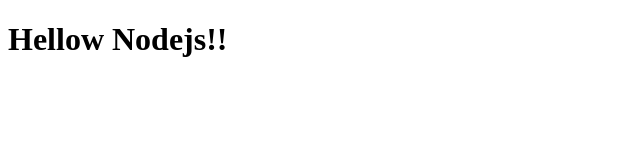
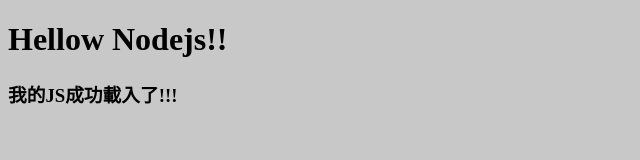
Before and after one commit to davidjaw/MMSLAB_nodejs_tutorial, a website: page LAB10/app/index.html in a window 1280 px wide. Shown: the whole page, without its empty margins (0-640 px from the left). Drawn offline with Linux system fonts and the light colour scheme.

Commit message:
fix some errors...

```diff
--- a/LAB10/app/index.html
+++ b/LAB10/app/index.html
@@ -3,7 +3,7 @@
 
   <head>
     <title>我的第一個nodejs網頁</title>
-    <link rel="stylesheet" src="/styles/util.css">
+    <link rel="stylesheet" href="/styles/util.css">
     <script src="/scripts/util.js"></script>
   </head>
 
--- a/LAB10/app/scripts/util.js
+++ b/LAB10/app/scripts/util.js
@@ -1,6 +1,6 @@
 /* global window, document */
-window.onload = {
+window.onload = function() {
   var welcomeElement = document.createElement('div');
-  welcomeElement.innerHTML = '<h3>我的JS成功被載入了!!!</h3>';
+  welcomeElement.innerHTML = '<h3>我的JS成功載入了!!!</h3>';
   document.getElementsByTagName('body')[0].appendChild(welcomeElement);
 };
--- a/LAB10/server.js
+++ b/LAB10/server.js
@@ -3,9 +3,7 @@
 var app = express();
 var port = 3000;
 
-app.get('/', function(req, res) {
-  res.send('Hello World');
-});
+app.get('/*', express.static(__dirname + '/app'));
 
 app.listen(port, function() {
   console.log('Listening on port :' + port);
```
